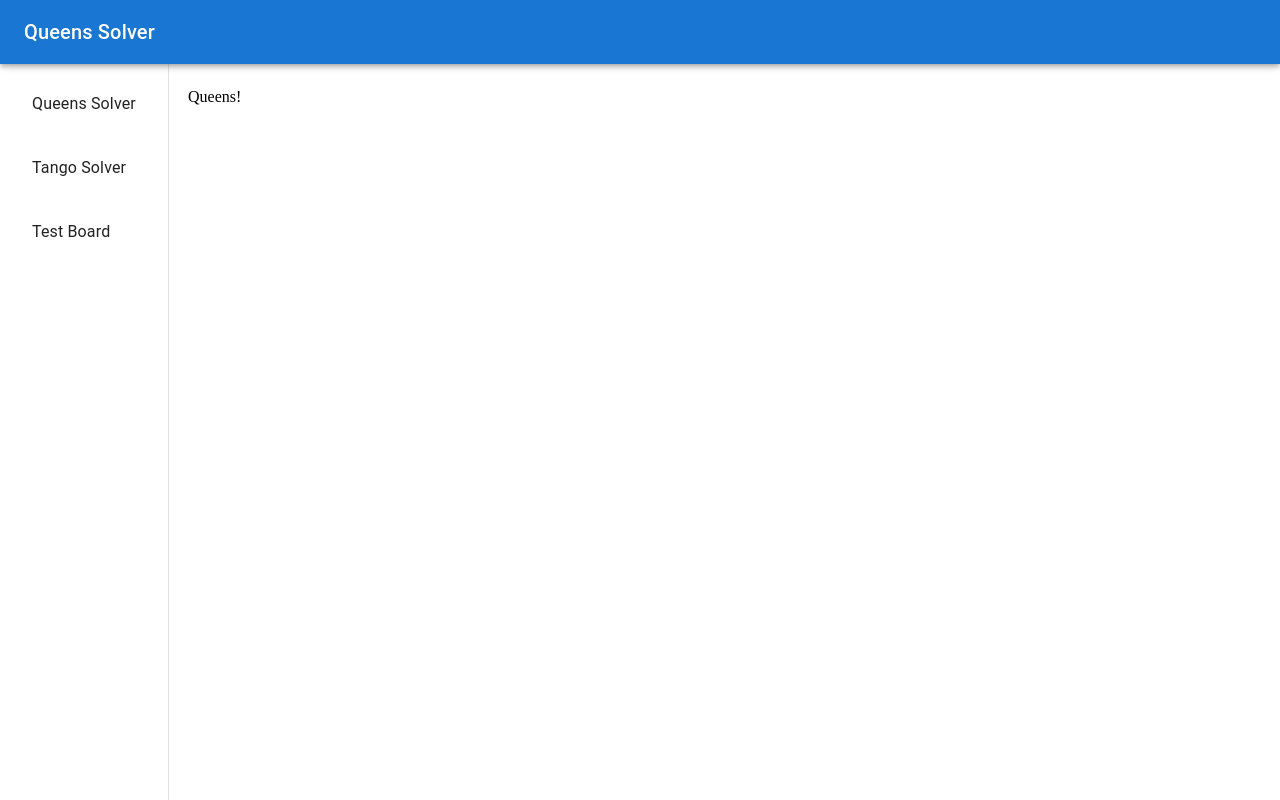
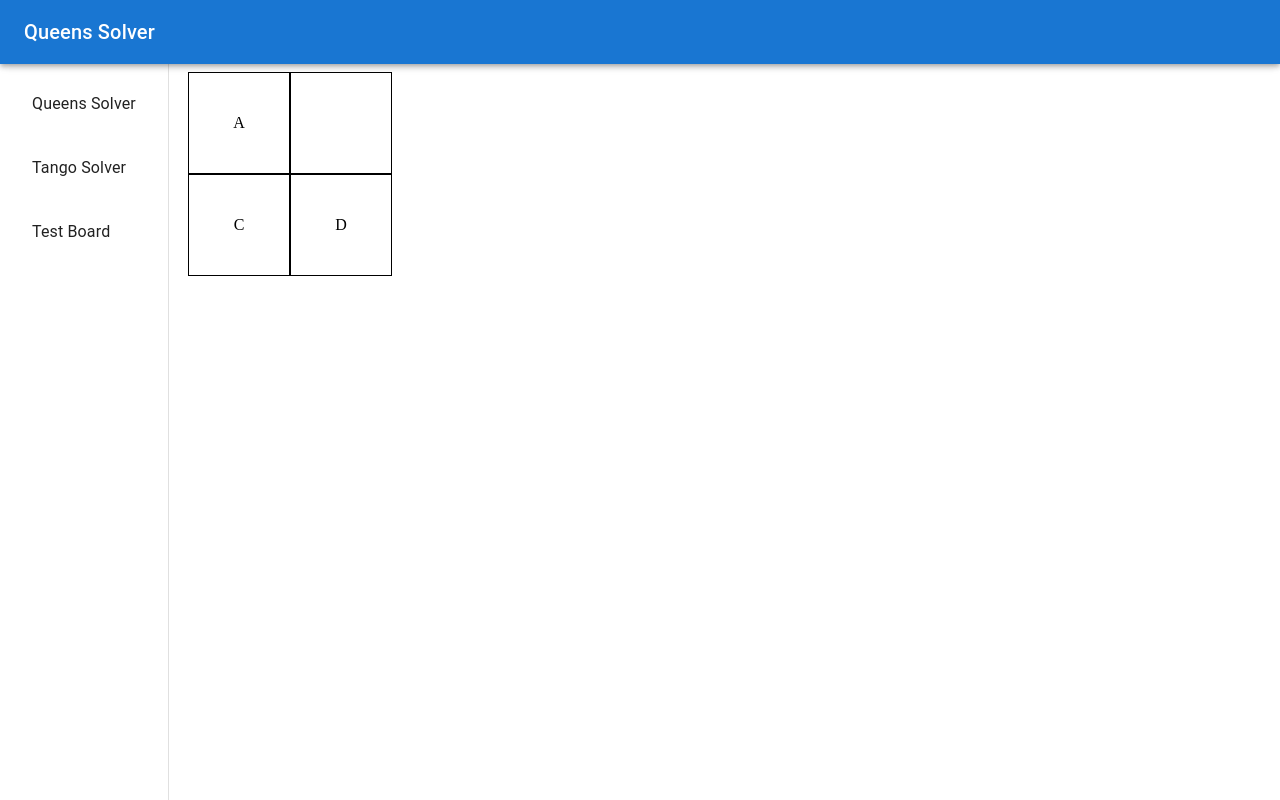
Before and after one commit to RileyCullen/game-solvers, a React (Vite) app: page / in a window 1280 px wide. Built offline with nearby package versions, Linux system fonts and the light colour scheme.

Commit message:
Initial commit

```diff
--- a/src/apps/app-definitions.tsx
+++ b/src/apps/app-definitions.tsx
@@ -1,10 +1,15 @@
 import { Board, BoardModel, CellTypes } from '../components';
 import { App } from './app';
+import QueensSolver from './queens-solver';
 
 export const DEFAULT_APP: App = {
     id: 'queens-solver',
     label: 'Queens Solver',
-    component: () => <p>Queens!</p>
+    component() {
+        return (
+            <QueensSolver />
+        );
+    }
 };
 
 export const APP_DEFINITIONS: App[] = [
--- /dev/null
+++ b/src/apps/queens-solver/index.tsx
@@ -0,0 +1,42 @@
+import { Board, BoardModel, CellTypes } from '../../components';
+
+export default function QueensSolver() {
+    const board: BoardModel = {
+        cells: [
+            [
+                {
+                    type: CellTypes.String,
+                    id: '00',
+                    value: 'A',
+                    color: ''
+                },
+                {
+                    type: CellTypes.String,
+                    id: '01',
+                    value: '',
+                    color: ''
+                },
+            ],
+            [
+                {
+                    type: CellTypes.String,
+                    id: '10',
+                    value: 'C',
+                    color: ''
+                },
+                {
+                    type: CellTypes.String,
+                    id: '11',
+                    value: 'D',
+                    color: ''
+                },
+            ]
+        ]
+    };
+
+    return (
+        <div>
+            <Board board={board} />
+        </div>
+    );
+}
--- a/src/components/board/board.tsx
+++ b/src/components/board/board.tsx
@@ -1,4 +1,4 @@
-import { Cell } from './cell/cell';
+import { Cell, CellEventHandler } from './cell/cell';
 import { Cell as CellModel } from './cell/types';
 import { Board as BoardModel } from './types';
 import styles from './board.module.css';
@@ -7,11 +7,15 @@ import styles from './board.module.css';
 export interface BoardProps {
     /** Board information. */
     board: BoardModel;
+    /** Handler to execute on cell click. */
+    onCellClick?: CellEventHandler;
+    /** Handler to execute on mouse enter within a cell. */
+    onCellMouseEnter?: CellEventHandler;
 }
 
 /** Display component for board. */
 export function Board(props: BoardProps) {
-    const { board } = props;
+    const { board, onCellClick, onCellMouseEnter } = props;
     const { cells } = board;
     return (
         <div
@@ -19,7 +23,11 @@ export function Board(props: BoardProps) {
         >
             {
                 cells.map((row) => (
-                    <BoardRow values={row} />
+                    <BoardRow
+                        values={row}
+                        onCellClick={onCellClick}
+                        onCellMouseEnter={onCellMouseEnter}
+                    />
                 ))
             }
         </div>
@@ -30,18 +38,26 @@ export function Board(props: BoardProps) {
 export interface BoardRowProps {
     /** Cell column values for a row. */
     values: CellModel[];
+    /** Handler to execute on cell click. */
+    onCellClick?: CellEventHandler;
+    /** Handler to execute on mouse enter within a cell. */
+    onCellMouseEnter?: CellEventHandler;
 }
 
 /** Display component for a board row. */
 export function BoardRow(props: BoardRowProps) {
-    const { values } = props;
+    const { values, onCellClick, onCellMouseEnter } = props;
     return (
         <div
             className={styles['board-row']}
         >
             {
                 values.map((cell) => (
-                    <Cell cell={cell} />
+                    <Cell
+                        cell={cell}
+                        onClick={onCellClick}
+                        onMouseEnter={onCellMouseEnter}
+                    />
                 ))
             }
         </div>
--- a/src/components/board/cell/cell.tsx
+++ b/src/components/board/cell/cell.tsx
@@ -5,14 +5,22 @@ import { Cell as CellModel } from './types';
 export interface CellProps {
     /** Cell properties. */
     cell: CellModel;
+    /** Handler to execute on cell click. */
+    onClick?: CellEventHandler;
+    /** Handler to execute when mouse enters cell. */
+    onMouseEnter?: CellEventHandler;
 }
+
+export type CellEventHandler = (cell: CellModel) => void;
 
 /** Cell display component. */
 export function Cell(props: CellProps) {
-    const { cell } = props;
+    const { cell, onClick, onMouseEnter } = props;
     return (
         <div
             className={styles['cell-container']}
+            onClick={() => onClick?.(cell)}
+            onMouseEnter={() => onMouseEnter?.(cell)}
         >
             {/*ToDo: Refactor to support more node types*/}
             {cell.value as string}
```
